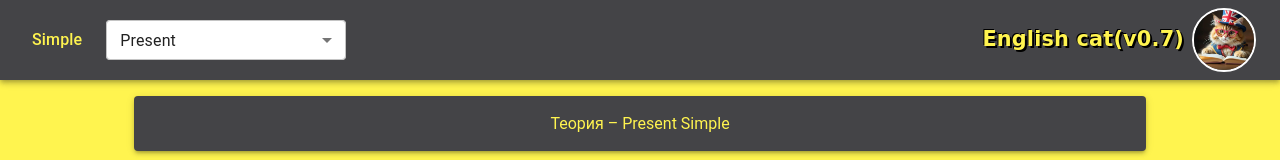
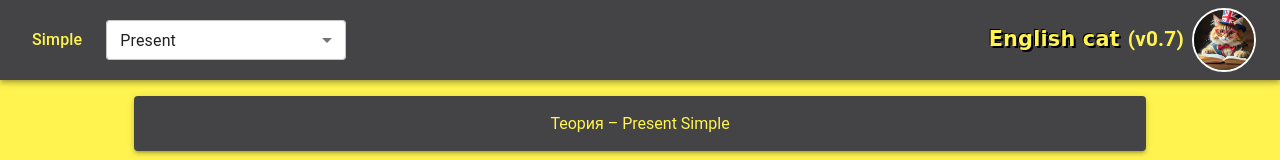
Before and after one commit to developeryudintsev/english_project, a React (Vite) app in the folder context-app/: page / in a window 1280 px wide. Shown: the top 160 px of the page. Built offline with nearby package versions, Linux system fonts and the light colour scheme; some icons are missing.

Commit message:
english_projectv0.7

```diff
--- a/context-app/src/Header/Header.tsx
+++ b/context-app/src/Header/Header.tsx
@@ -8,7 +8,7 @@ import Tooltip from '@mui/material/Tooltip';
 import MenuItem from '@mui/material/MenuItem';
 import FormControl from '@mui/material/FormControl';
 import Select from '@mui/material/Select';
-import type { timeType } from '../App';
+import type {timeType} from '../App';
 import cat from '../picture/cat.JPG';
 
 type HeaderType = {
@@ -19,30 +19,30 @@ type HeaderType = {
 
 export const Header = (props: HeaderType) => {
     return (
-        <AppBar position="static" sx={{ backgroundColor: '#444447' }}>
+        <AppBar position="static" sx={{backgroundColor: '#444447'}}>
             <Container maxWidth="xl">
                 <Toolbar
                     disableGutters
                     sx={{
                         display: 'flex',
-                        flexDirection: { xs: 'column', sm: 'row' },
+                        flexDirection: {xs: 'column', sm: 'row'},
                         alignItems: 'center',
                         justifyContent: 'space-between',
                         width: '100%',
-                        gap: { xs: 2, sm: 0 },
-                        py: { xs: 1.5, sm: 1 },
+                        gap: {xs: 2, sm: 0},
+                        py: {xs: 1.5, sm: 1},
                     }}
                 >
                     <Box
                         sx={{
                             display: 'flex',
                             alignItems: 'center',
-                            justifyContent: { xs: 'space-between', sm: 'flex-start' },
+                            justifyContent: {xs: 'space-between', sm: 'flex-start'},
                             width: '100%',
-                            maxWidth: { sm: 'fit-content' },
-                            order: { xs: 2, sm: 1 },
+                            maxWidth: {sm: 'fit-content'},
+                            order: {xs: 2, sm: 1},
                             gap: 2,
-                            px: { xs: 2, sm: 1 },
+                            px: {xs: 2, sm: 1},
                         }}
                     >
                         <Typography
@@ -51,8 +51,8 @@ export const Header = (props: HeaderType) => {
                                 color: '#FFF44F',
                                 fontWeight: 500,
                                 flexShrink: 0,
-                                ml: { xs: '0%', sm: 0 },
-                                mr: { xs: '5%', sm: 1 },
+                                ml: {xs: '0%', sm: 0},
+                                mr: {xs: '5%', sm: 1},
                             }}
                         >
                             Simple
@@ -61,9 +61,9 @@ export const Header = (props: HeaderType) => {
                         <FormControl
                             sx={{
                                 maxWidth: '450px',
-                                minWidth: { xs: 160, sm: 240 },
-                                flexGrow: { xs: 1, sm: 0 },
-                                mr: { xs: '0%', sm: 0 },
+                                minWidth: {xs: 160, sm: 240},
+                                flexGrow: {xs: 1, sm: 0},
+                                mr: {xs: '0%', sm: 0},
                             }}
                             size="small"
                         >
@@ -73,7 +73,7 @@ export const Header = (props: HeaderType) => {
                                     props.handleChange(e.target.value as timeType)
                                 }
                                 displayEmpty
-                                inputProps={{ 'aria-label': 'Select tense' }}
+                                inputProps={{'aria-label': 'Select tense'}}
                                 sx={{
                                     backgroundColor: 'white',
                                     borderRadius: 1,
@@ -91,14 +91,16 @@ export const Header = (props: HeaderType) => {
                         sx={{
                             display: 'flex',
                             alignItems: 'center',
-                            justifyContent: { xs: 'space-between', sm: 'flex-end' },
+                            justifyContent: {xs: 'space-between', sm: 'flex-end'},
                             width: '100%',
-                            maxWidth: { sm: 'fit-content' },
-                            order: { xs: 1, sm: 2 },
+                            maxWidth: {sm: 'fit-content'},
+                            order: {xs: 1, sm: 2},
                             gap: 1,
                         }}
                     >
+                        <Typography variant="body1" component="div" sx={{ display: 'flex', alignItems: 'center' }}>
                             <Typography
+                                component="span"
                                 variant="body1"
                                 sx={{
                                     color: '#FFF44F',
@@ -106,12 +108,22 @@ export const Header = (props: HeaderType) => {
                                     fontFamily: '"Comic Sans MS", "Comic Neue", cursive',
                                     fontSize: { xs: '1rem', sm: '1.3rem' },
                                     textShadow: '2px 2px 0px #000, -1px -1px 0px #000',
-                                flexGrow: { xs: 1, sm: 0 },
                                 }}
                             >
-                            English cat(v0.7)
+                                English cat
                             </Typography>
-
+                            <Typography
+                                component="span"
+                                sx={{
+                                    color: '#FFF44F',
+                                    fontWeight: 700,
+                                    fontSize: { xs: '1rem', sm: '1.3rem' },
+                                    marginLeft: 1,
+                                }}
+                            >
+                                (v0.7)
+                            </Typography>
+                        </Typography>
                         <Tooltip title="Ссылка на наш сайт">
                             <a
                                 href="https://www.kiber-rus.ru/"
--- a/context-app/src/body/smallCamponents/ClipsSlider.tsx
+++ b/context-app/src/body/smallCamponents/ClipsSlider.tsx
@@ -2,21 +2,21 @@ import  {useEffect, useRef, useState} from "react";
 import {Box, Button, Skeleton} from "@mui/material";
 
 export const clipsReverse = [
-    "https://vk.com/video_ext.php?oid=885405802&id=456239214&hd=2&autoplay=1",
-    "https://vk.com/video_ext.php?oid=885405802&id=456239210&hd=2&autoplay=1",
-    "https://vk.com/video_ext.php?oid=885405802&id=456239209&hd=2&autoplay=1",
-    "https://vk.com/video_ext.php?oid=885405802&id=456239208&hd=2&autoplay=1",
-    "https://vk.com/video_ext.php?oid=885405802&id=456239205&hd=2&autoplay=1",
-    "https://vk.com/video_ext.php?oid=885405802&id=456239204&hd=2&autoplay=1",
-    "https://vk.com/video_ext.php?oid=885405802&id=456239202&hd=2&autoplay=1",
-    "https://vk.com/video_ext.php?oid=885405802&id=456239187&hd=2&autoplay=1",
-    "https://vk.com/video_ext.php?oid=885405802&id=456239185&hd=2&autoplay=1",
-    "https://vk.com/video_ext.php?oid=885405802&id=456239184&hd=2&autoplay=1",
-    "https://vk.com/video_ext.php?oid=885405802&id=456239183&hd=2&autoplay=1",
-    "https://vk.com/video_ext.php?oid=885405802&id=456239180&hd=2&autoplay=1",
-    "https://vk.com/video_ext.php?oid=885405802&id=456239179&hd=2&autoplay=1",
-    "https://vk.com/video_ext.php?oid=885405802&id=456239178&hd=2&autoplay=1",
-    "https://vk.com/video_ext.php?oid=885405802&id=456239177&hd=2&autoplay=1",
+    "https://vk.com/video_ext.php?oid=885405802&id=456239214&hd=2&autoplay=0",
+    "https://vk.com/video_ext.php?oid=885405802&id=456239210&hd=2&autoplay=0",
+    "https://vk.com/video_ext.php?oid=885405802&id=456239209&hd=2&autoplay=0",
+    "https://vk.com/video_ext.php?oid=885405802&id=456239208&hd=2&autoplay=0",
+    "https://vk.com/video_ext.php?oid=885405802&id=456239205&hd=2&autoplay=0",
+    "https://vk.com/video_ext.php?oid=885405802&id=456239204&hd=2&autoplay=0",
+    "https://vk.com/video_ext.php?oid=885405802&id=456239202&hd=2&autoplay=0",
+    "https://vk.com/video_ext.php?oid=885405802&id=456239187&hd=2&autoplay=0",
+    "https://vk.com/video_ext.php?oid=885405802&id=456239185&hd=2&autoplay=0",
+    "https://vk.com/video_ext.php?oid=885405802&id=456239184&hd=2&autoplay=0",
+    "https://vk.com/video_ext.php?oid=885405802&id=456239183&hd=2&autoplay=0",
+    "https://vk.com/video_ext.php?oid=885405802&id=456239180&hd=2&autoplay=0",
+    "https://vk.com/video_ext.php?oid=885405802&id=456239179&hd=2&autoplay=0",
+    "https://vk.com/video_ext.php?oid=885405802&id=456239178&hd=2&autoplay=0",
+    "https://vk.com/video_ext.php?oid=885405802&id=456239177&hd=2&autoplay=0",
 ];
 
 export const clips = clipsReverse.reverse();
```
Lines whose indentation alone changed are shown as unchanged.
